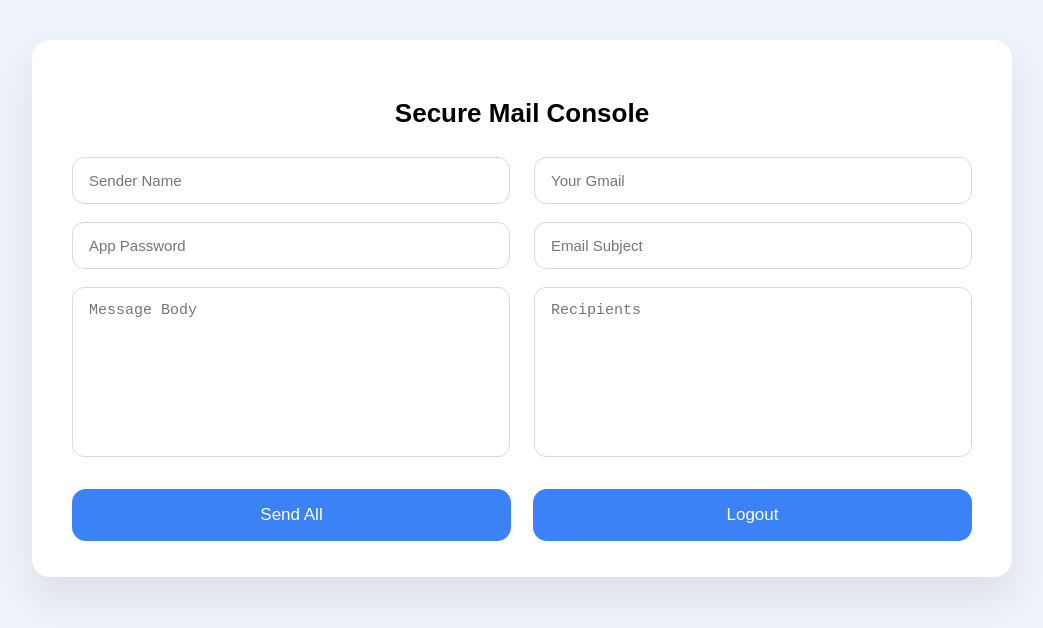
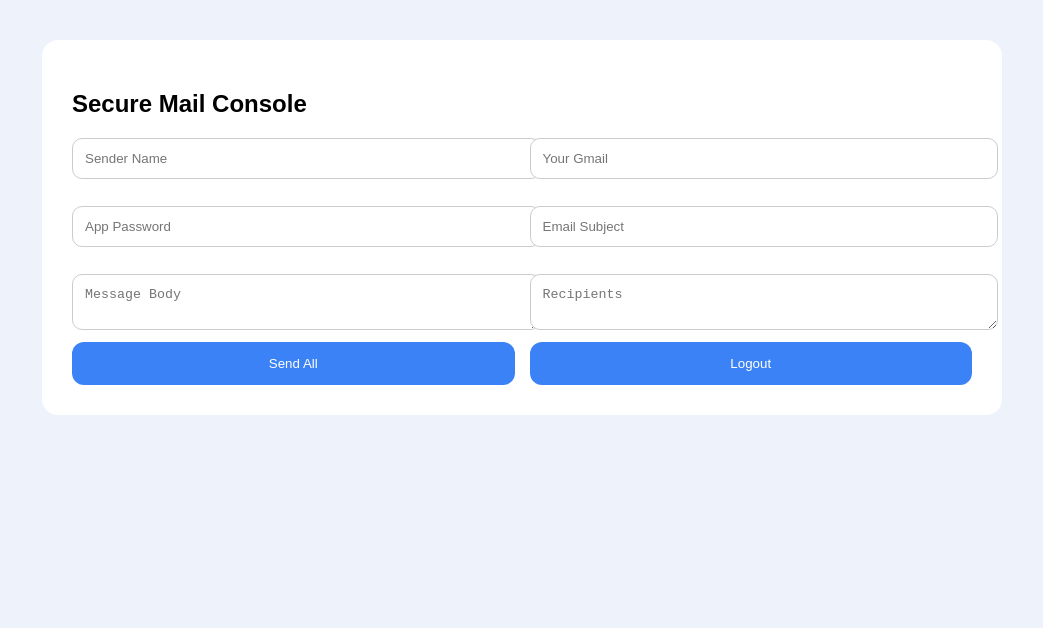
Before and after one commit to infobesttoolsmail882/Abhi-bulkmaling-tools, a website: page public/launcher.html in a window 1280 px wide. Shown: the whole page, without its empty margins (118-1161 px from the left). Drawn offline with Linux system fonts and the light colour scheme; sample sign-in values are in the browser's storage.

Commit message:
Update style.css

```diff
--- a/public/style.css
+++ b/public/style.css
@@ -1,111 +1,8 @@
-* {
-  box-sizing: border-box;
-}
-
-body {
-  margin: 0;
-  background: #eef3fb;
-  font-family: Arial, sans-serif;
-}
-
-/* Login */
-
-.login-box {
-  width: 360px;
-  margin: 120px auto;
-  background: #ffffff;
-  padding: 30px;
-  border-radius: 16px;
-  text-align: center;
-  box-shadow: 0 10px 25px rgba(0,0,0,0.08);
-}
-
-.login-box input {
-  width: 100%;
-  padding: 12px;
-  margin-bottom: 12px;
-  border-radius: 10px;
-  border: 1px solid #d6dbe3;
-  font-size: 14px;
-}
-
-.login-box button {
-  width: 100%;
-  padding: 14px;
-  border-radius: 12px;
-  border: none;
-  background: #3b82f6;
-  color: #ffffff;
-  font-size: 16px;
-  cursor: pointer;
-}
-
-.login-box button:hover {
-  background: #2563eb;
-}
-
-/* Launcher Page */
-
-.page {
-  display: flex;
-  justify-content: center;
-  padding-top: 40px;
-}
-
-.card {
-  width: 980px;
-  background: #ffffff;
-  border-radius: 18px;
-  padding: 36px 40px;
-  box-shadow: 0 20px 40px rgba(0,0,0,0.08);
-}
-
-.title {
-  text-align: center;
-  font-size: 26px;
-  margin-bottom: 28px;
-}
-
-/* Form Grid */
-
-.form-grid {
-  display: grid;
-  grid-template-columns: 1fr 1fr;
-  gap: 18px 24px;
-}
-
-input,
-textarea {
-  padding: 14px 16px;
-  font-size: 15px;
-  border-radius: 12px;
-  border: 1px solid #d6dbe3;
-}
-
-textarea {
-  height: 170px;
-  resize: none;
-}
-
-/* Buttons */
-
-.btn-row {
-  display: grid;
-  grid-template-columns: 1fr 1fr;
-  gap: 22px;
-  margin-top: 32px;
-}
-
-.btn-row button {
-  padding: 16px;
-  font-size: 17px;
-  border-radius: 14px;
-  border: none;
-  background: #3b82f6;
-  color: #ffffff;
-  cursor: pointer;
-}
-
-.btn-row button:hover {
-  background: #2563eb;
-}
+body{margin:0;background:#eef3fb;font-family:Arial}
+.login-box{width:360px;margin:120px auto;background:#fff;padding:30px;border-radius:16px;text-align:center}
+input,textarea{width:100%;padding:12px;margin-bottom:12px;border-radius:10px;border:1px solid #ccc}
+button{padding:14px;border:none;border-radius:12px;background:#3b82f6;color:#fff}
+.page{display:flex;justify-content:center;padding-top:40px}
+.card{width:900px;background:#fff;padding:30px;border-radius:16px}
+.form-grid{display:grid;grid-template-columns:1fr 1fr;gap:15px}
+.btn-row{display:grid;grid-template-columns:1fr 1fr;gap:15px}
```
